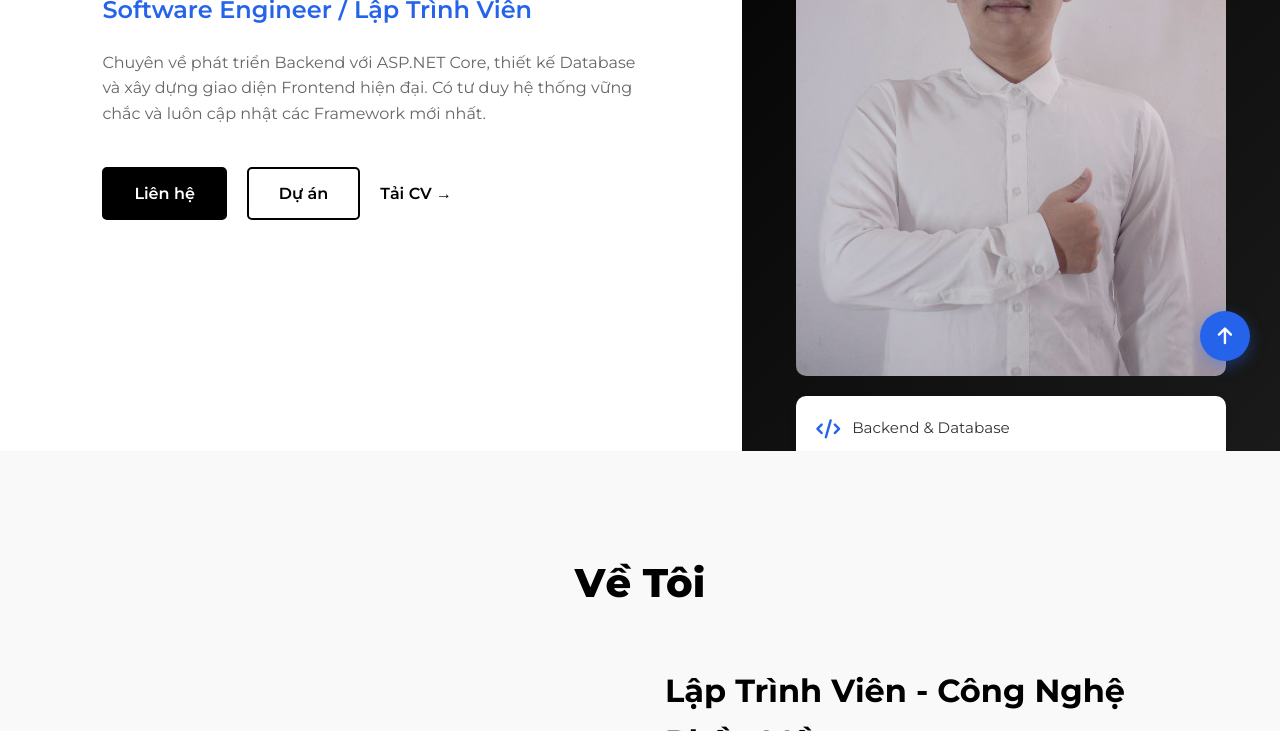
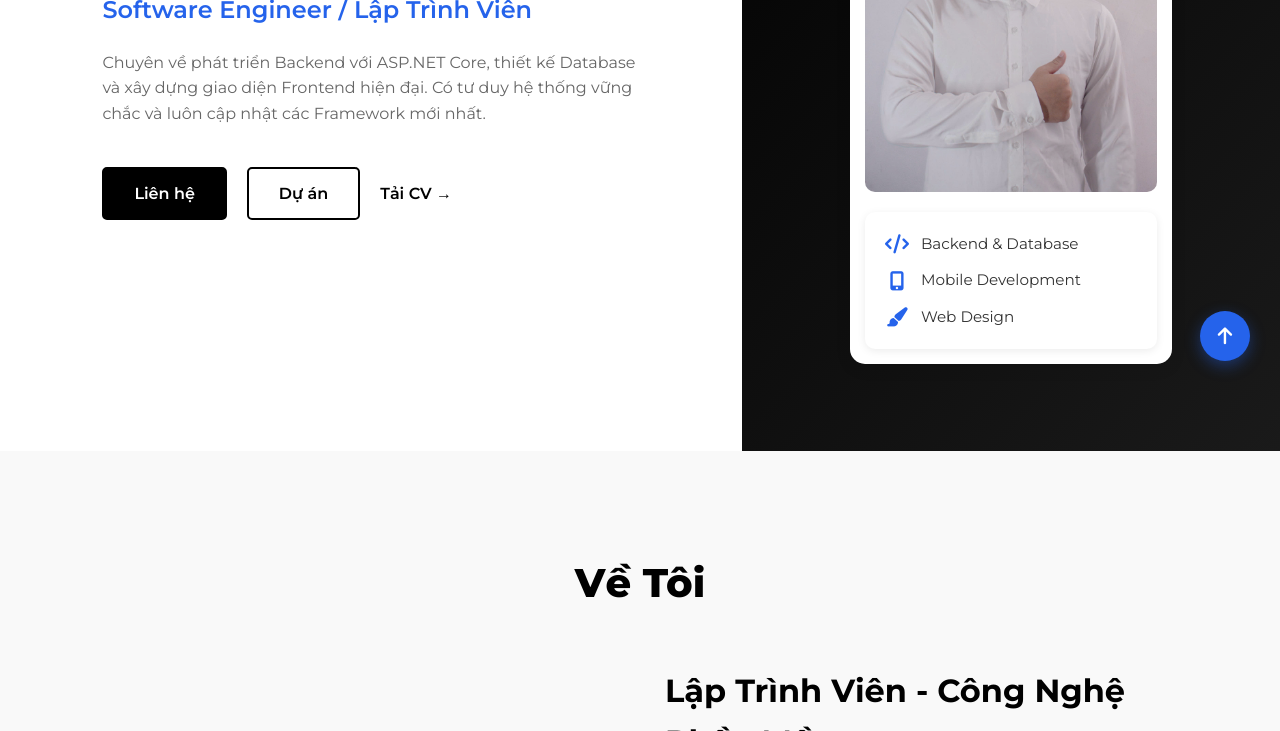
Before and after one commit to votai2804/blog_votai, a website: page index.html in a window 1280 px wide. Shown: the part 409-1140 px from the top of the page. Drawn offline with Linux system fonts and the light colour scheme.

Commit message:
Reduce image size and add white background

```diff
--- a/css/style.css
+++ b/css/style.css
@@ -248,14 +248,18 @@ body {
 }
 
 .image-wrapper {
-    width: 80%;
-    height: 80%;
+    width: 60%;
+    height: auto;
     /* Animation xuất hiện từ bên phải */
     animation: fadeInRight 1.2s ease-out forwards;
     opacity: 0;
     display: flex;
     flex-direction: column;
     gap: 20px;
+    background: white;
+    padding: 15px;
+    border-radius: 15px;
+    box-shadow: 0 4px 15px rgba(0, 0, 0, 0.1);
 }
 
 .hero-img {
```
